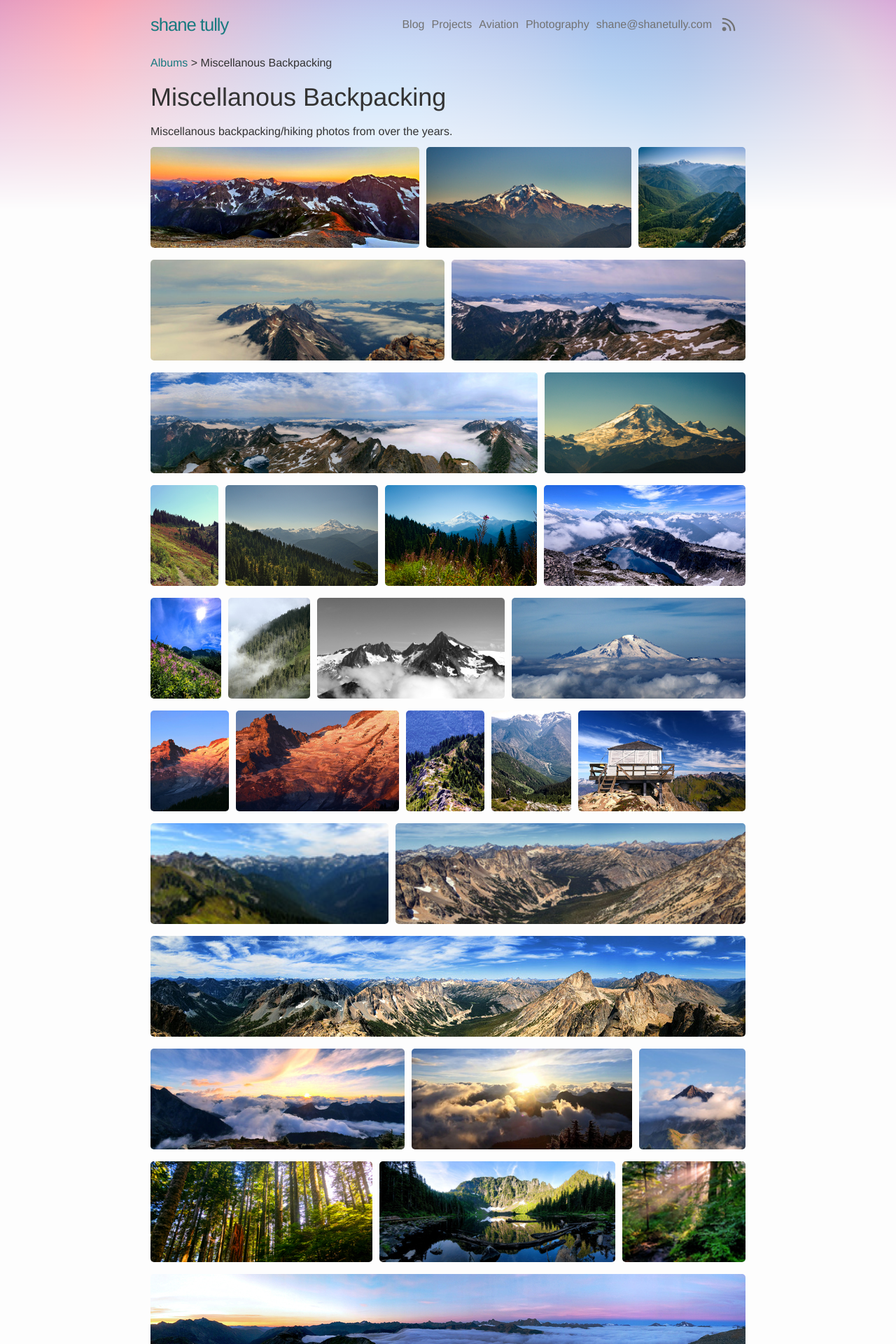
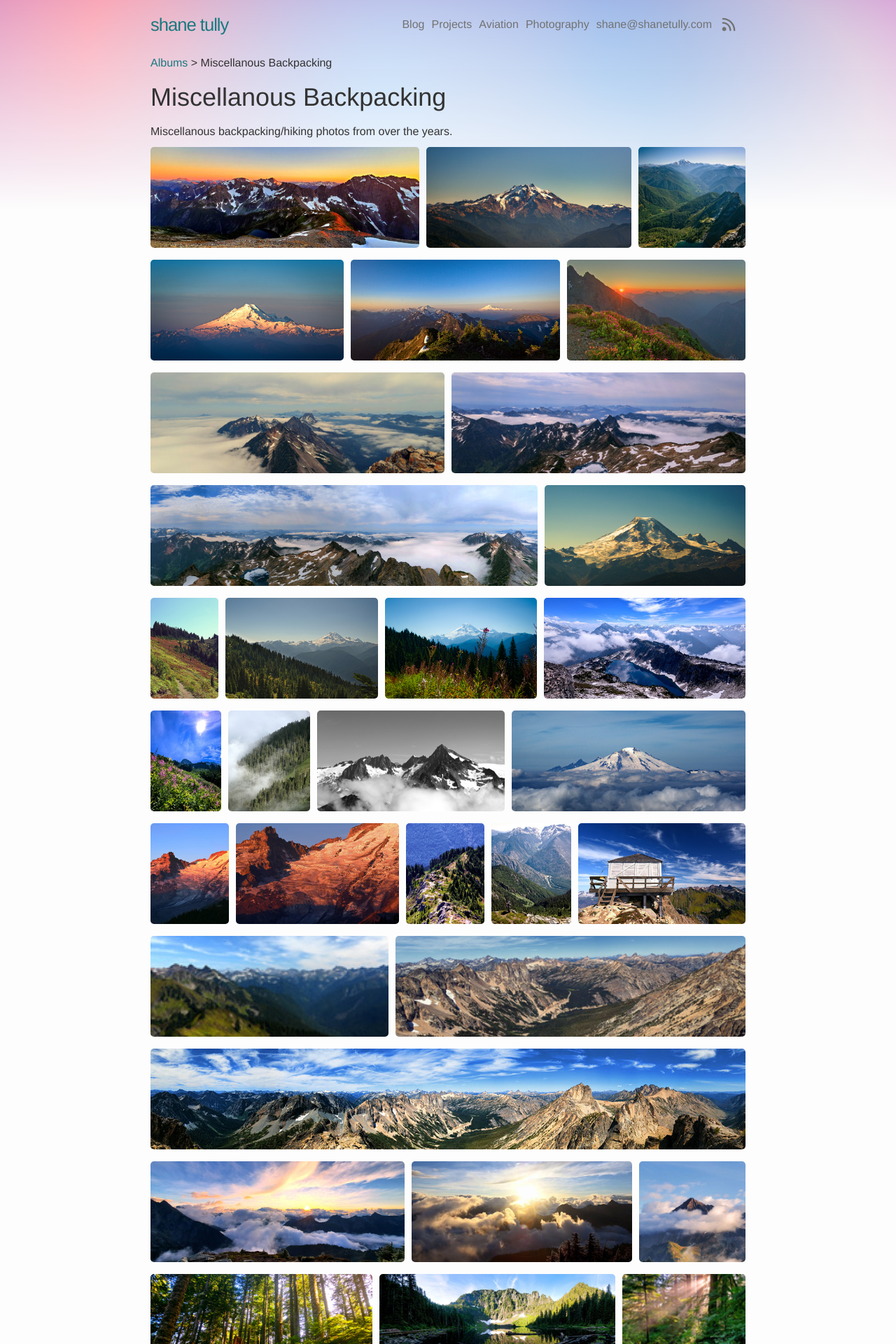
Before and after one commit to shanet/blog, a Jekyll site: the page built from _albums/backpacking.md, in a window 1280 px wide. Shown: the top 1920 px of the page at 70% size. Built offline with Jekyll 4.4.1, drawn with Linux system fonts in a browser that asks for light colours.

Commit message:
add high pass photos

```diff
--- a/_albums/backpacking.md
+++ b/_albums/backpacking.md
@@ -12,6 +12,13 @@ photos:
     caption: Glaicer Peak from White Chuck Mountain, October 2023
   - file: white_chuck_2.jpg
     caption: White Chuck Mountain summit, October 2023
+
+  - file: high_pass_1.jpg
+    caption: Mt. Baker from High Pass, July 2024
+  - file: high_pass_2.jpg
+    caption: Mt. Baker and Mt. Shuksan from High Pass, July 2024
+  - file: high_pass_3.jpg
+    caption: Sunrise over the North Cascades, July 2024
 
   - file: del_campo_1.jpg
     caption: Del Campo Peak, July 2023
```
Also changed, not shown: assets/images/albums/backpacking/high_pass_1.jpg (added), assets/images/albums/backpacking/thumbnails/high_pass_1.jpg (added), assets/images/albums/backpacking/thumbnails/high_pass_2.jpg (added), assets/images/albums/backpacking/thumbnails/high_pass_3.jpg (added), 2 other files.
